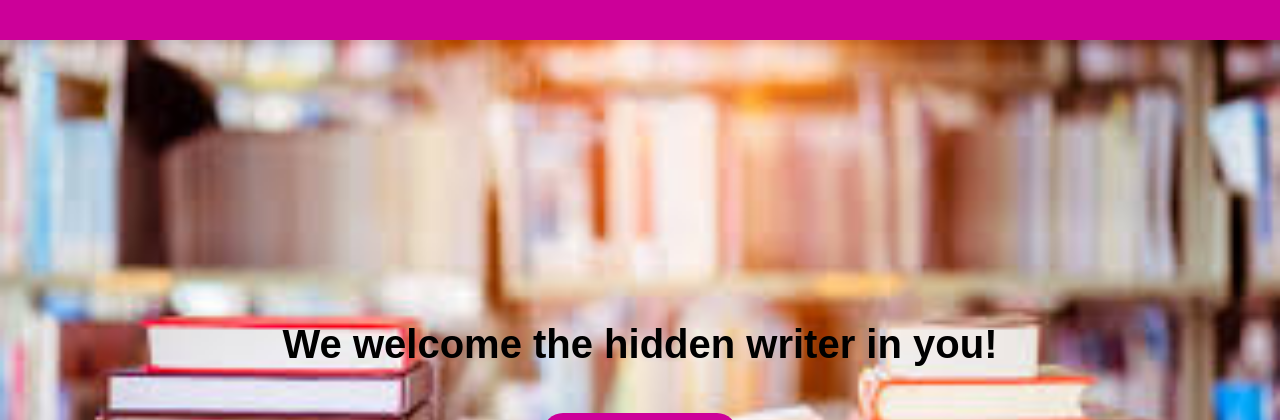
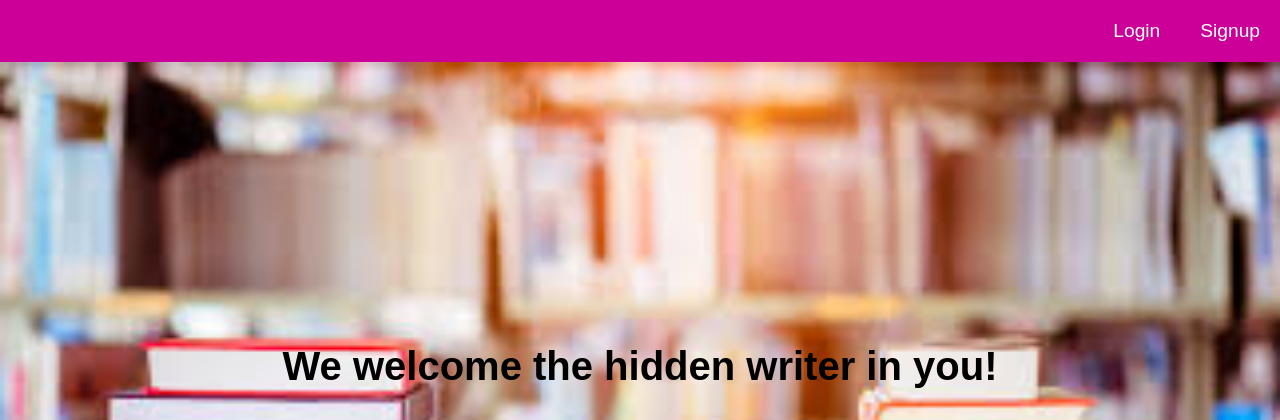
Before and after one commit to SanyaGandhi/Online-personal-diary, a PHP site: page /Online-personal-diary/welcome.php in a window 1280 px wide. Shown: the top 420 px of the page. Run offline with PHP 8.4, Linux system fonts and the light colour scheme; some libraries are stand-ins or nearby versions.

Commit message:
Fixed and enhanced login, signup and welcome files
login -added session, now redirects to landing page
signup - added session,removed bug, now redirects to landing page
welcome- landing page now shows username if logged in!!!

```diff
--- a/login-form/login.php
+++ b/login-form/login.php
@@ -1,4 +1,6 @@
 <?php
+    session_start();
+
     require('../auth/config.php');
     require('../auth/db.php');
     $uname = $_POST["user_name"];
@@ -16,5 +18,8 @@
     }
     else {
     echo"You are a validated user.";
+    $_SESSION['username'] = $uname;
+    $_SESSION['success'] = "You are now logged in";
+    header('location: ../welcome.php');
     }
 ?>
--- a/signup-form/signup.php
+++ b/signup-form/signup.php
@@ -29,7 +29,7 @@
 
   // first check the database to make sure
   // a user does not already exist with the same username and/or email
-  $user_check_query = "SELECT * FROM users WHERE uname=$username OR email=$email LIMIT 1";
+  $user_check_query = "SELECT * FROM users WHERE uname='$username' OR email='$email' LIMIT 1";
   $result = mysqli_query($conn, $user_check_query);
   $user = mysqli_fetch_assoc($result);
 
@@ -52,10 +52,9 @@
   	mysqli_query($conn, $query);
   	$_SESSION['username'] = $username;
   	$_SESSION['success'] = "You are now logged in";
-    // header('location: index.php');
+    header('location: ../welcome.php');
   }
 }
-
 ?>
 
 <?php  if (count($errors) > 0) : ?>
--- a/welcome.php
+++ b/welcome.php
@@ -1,5 +1,4 @@
-
-
+<?php session_start(); ?>
 <!DOCTYPE html>
 <html lang="en">
 <head>
@@ -356,9 +355,17 @@ body {
 <body>
 
 <div class="navbar">
-
-  <a href="signup-form\signup.php" class="right"></a>
-   <a href="login-form\login.php"class="right"></a>
+  <?php
+  if(isset($_SESSION['username']) && !empty($_SESSION['username']))
+  {
+      echo "<a href='#' class='right'>" . $_SESSION['username'] . "</a>";
+  }
+  else
+  {
+    echo "<a href='signup-form\index.php' class='right'>Signup</a>";
+    echo "<a href='login-form\index.php' class='right'>Login</a>";
+  }
+  ?>
 </div>
 <div class="header" >
   <h1>We welcome the hidden writer in you!</h1>
```
